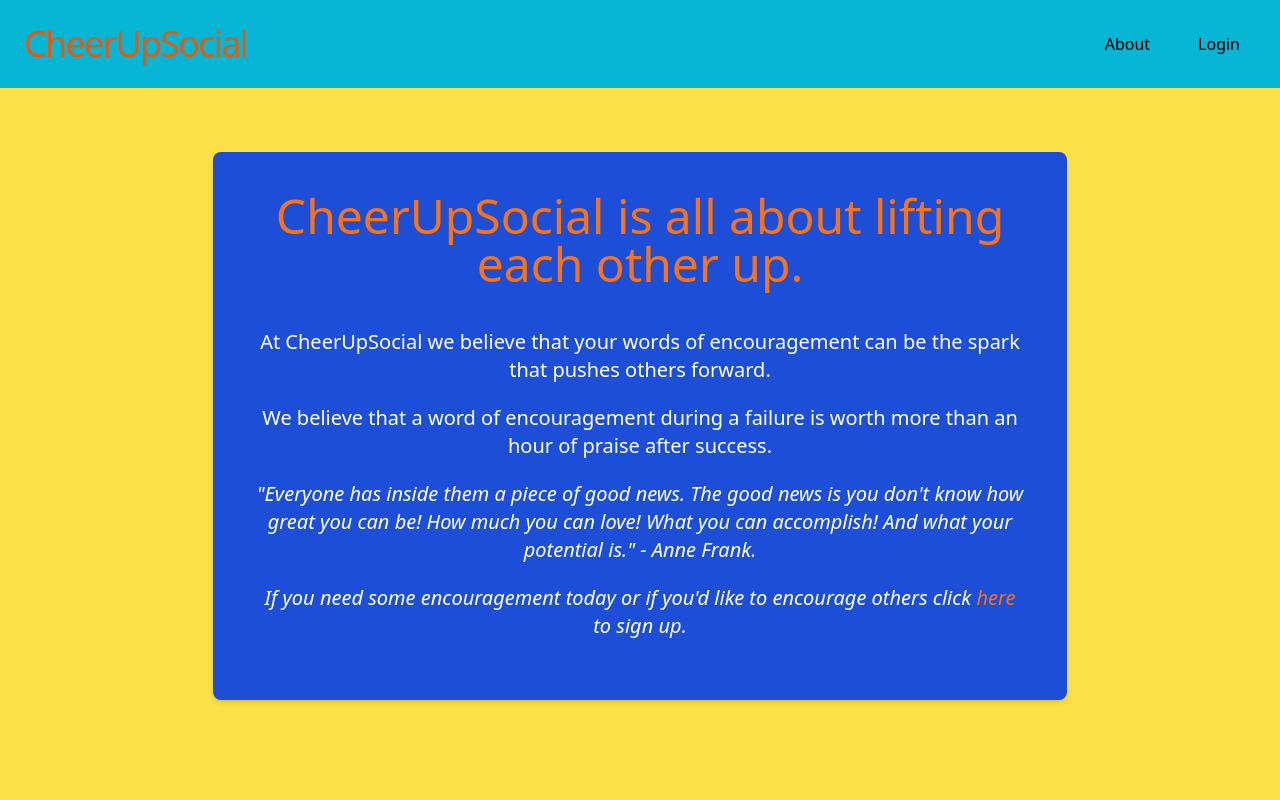
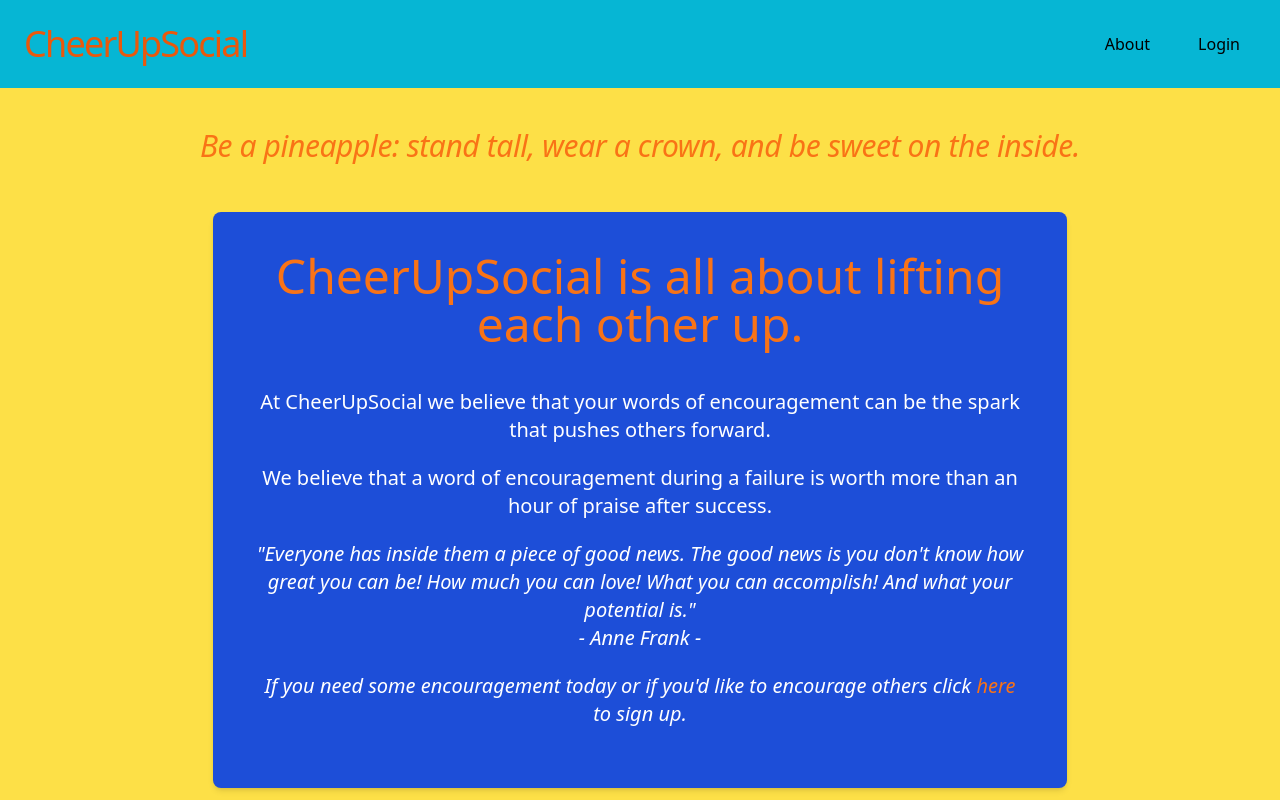
Before and after one commit to carlosgit7/final_project, a Vue app: page /about in a window 1280 px wide. Shown: the top 800 px of the page. Built offline with nearby package versions, Linux system fonts and the light colour scheme; no server answers.

Commit message:
added quotes to views

```diff
--- a/src/pages/404.vue
+++ b/src/pages/404.vue
@@ -1,4 +1,7 @@
 <template>
+<div class="mt-10 flex flex-col justify-content-center font-light tracking-tight">
+         <h1 class="text-2xl text-orange-500 italic">A person who never made a mistake never tried anything new. <span class="text-base">- Albert Einstein</span></h1>
+</div>
 <div class="flex mt-10 rounded-lg overflow-hidden">
      <img src="../assets/http-404-not-found.jpg" alt="not found" class="object-scale-down h-96">
 </div>
--- a/src/pages/about.vue
+++ b/src/pages/about.vue
@@ -1,9 +1,12 @@
 <template>
-  <div class="flex flex-col w-2/3 mx-auto mt-16 p-10 text-xl font-light bg-blue-700 rounded-lg shadow-md items-center justify-center overflow-hidden text-center">
+  <div class="mt-10 flex flex-col justify-content-center font-light tracking-tight">
+    <h1 class="text-3xl text-orange-500 italic">Be a pineapple: stand tall, wear a crown, and be sweet on the inside.</h1>
+  </div>
+  <div class="flex flex-col w-2/3 mx-auto mt-12 p-10 text-xl font-light bg-blue-700 rounded-lg shadow-md items-center justify-center overflow-hidden text-center">
     <h1 class="text-5xl text-orange-500"><span class="font-normal"> CheerUpSocial</span> is all about lifting each other up.</h1>
     <h3 class="text-white mt-10">At CheerUpSocial we believe that your words of encouragement can be the spark that pushes others forward.</h3>
     <h3 class="text-white mt-5">We believe that a word of encouragement during a failure is worth more than an hour of praise after success.</h3>
-    <h3 class="text-white mt-5 italic">"Everyone has inside them a piece of good news. The good news is you don't know how great you can be! How much you can love! What you can accomplish! And what your potential is." - Anne Frank.</h3>
+    <h3 class="text-white mt-5 italic">"Everyone has inside them a piece of good news. The good news is you don't know how great you can be! How much you can love! What you can accomplish! And what your potential is." <p>- Anne Frank -</p></h3>
     <h3 class="text-white mt-5 mb-5 italic">If you need some encouragement today or if you'd like to encourage others click
     <router-link to="/" class="mt-5 text-orange-500 hover:text-orange-300">here</router-link> to sign up.</h3>
 
--- a/src/pages/index.vue
+++ b/src/pages/index.vue
@@ -64,7 +64,7 @@
     </div>
   </div> -->
   <div class="mt-10 flex flex-col justify-content-center font-light tracking-tight">
-    <h1 class="text-5xl text-orange-500 italic">We rise by lifting others. <span class="text-2xl">- Robert Ingersoll</span></h1>
+    <h1 class="text-3xl text-orange-500 italic">We rise by lifting others. <span class="text-base">- Robert Ingersoll</span></h1>
     <h3 class="text-blue-400 m-auto mt-3"> Please login or sign up</h3>
   </div>
   <!-- {{isAuthenticated}} -->
--- a/src/pages/logout.vue
+++ b/src/pages/logout.vue
@@ -1,5 +1,8 @@
 
 <template>
+  <div class="mt-10 flex flex-col justify-content-center font-light tracking-tight">
+    <h1 class="text-3xl text-orange-500 italic">You are capable of amazing things.</h1>
+  </div>
   <div class="flex flex-col w-1/2 mx-auto mt-10 p-4 text-xl font-light bg-blue-700 rounded-lg shadow-md items-center justify-center overflow-hidden">
     <h1 class="text-4xl text-green-300">Logout successful!</h1>
     <router-link to="/" class="mt-5 text-orange-300 hover:text-orange-300">Log back in 🡢</router-link>
--- a/src/pages/more.vue
+++ b/src/pages/more.vue
@@ -1,4 +1,7 @@
 <template>
+  <div class="mt-10 flex flex-col justify-content-center font-light tracking-tight">
+    <h1 class="text-3xl text-orange-500 italic">Live life, be happy, and have fun.</h1>
+  </div>
   <div class="flex w-2/3 mx-auto mt-10 p-10 text-xl font-light bg-blue-800 rounded-lg shadow-md items-center justify-center overflow-hidden">
     <div class="flex flex-col w-full">
       <router-link to="/advice" class="text-3xl text-orange-500 hover:text-orange-300 flex">
--- a/src/pages/timeline.vue
+++ b/src/pages/timeline.vue
@@ -30,12 +30,12 @@ onUnmounted(() => {
     </div>
   </div> -->
   <div class="mt-10 flex flex-col justify-content-center font-light tracking-tight">
-    <h1 class="text-4xl text-orange-500 italic">The more people you inspire, the more people will inspire you. <span class="text-xl">- Simon Sinek</span></h1>
+    <h1 class="text-3xl text-orange-500 italic">The more people you inspire, the more people will inspire you. <span class="text-base">- Simon Sinek</span></h1>
 </div>
   <div class="flex flex-col w-2/3 mx-auto mt-10 p-4 text-4xl font-light bg-blue-700 rounded-t-lg shadow-md items-center justify-center">
     <h1 class="mb-5 text-orange-500"> Welcome {{ user }}</h1>
     <div class="flex w-full p-1 text-base mb-5 justify-center">
-      <input type="text" placeholder="Say something..." class="pl-2 py-1 rounded-lg bg-slate-300 border border-gray-400 w-2/3 focus:outline-none" v-model="newPost" @change="send">
+      <input type="text" placeholder="Inspire the world..." class="pl-2 py-1 rounded-lg bg-slate-300 border border-gray-400 w-2/3 focus:outline-none" v-model="newPost" @change="send">
     </div>
   </div>
   <div class="flex w-2/3">
```
